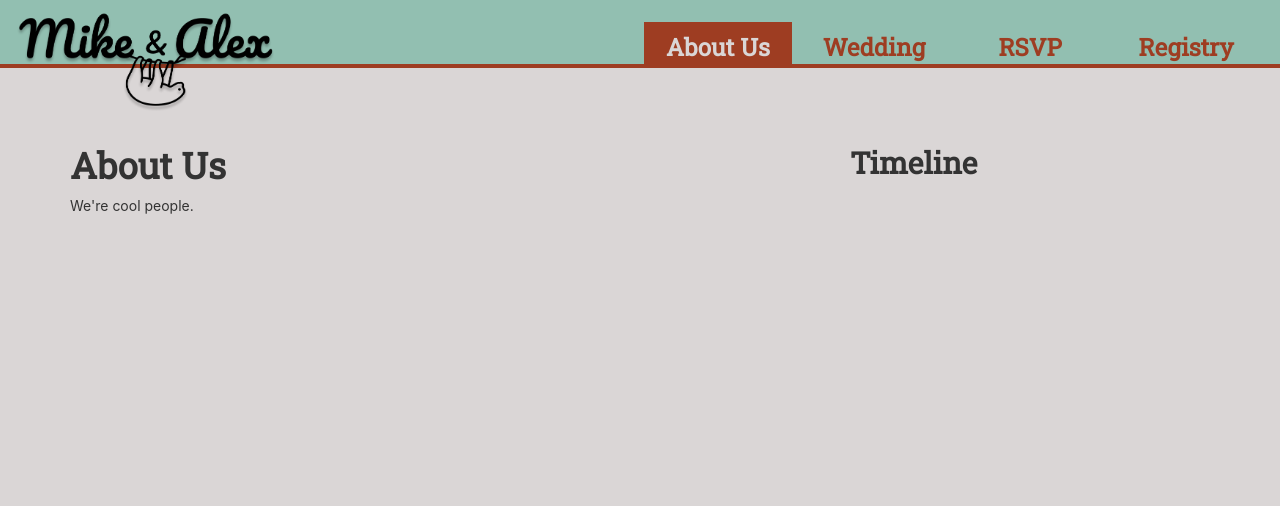
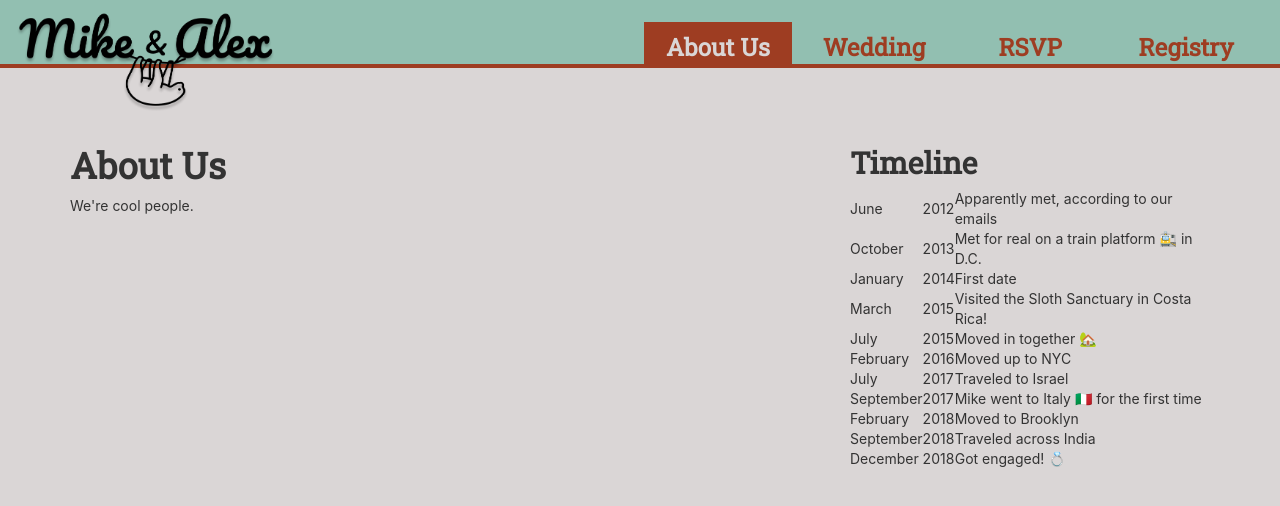
Before and after one commit to alemosie/wedding-site, a React (Create React App) app in the folder client/: page /about in a window 1280 px wide. Shown: the top 506 px of the page. Built offline with nearby package versions, Linux system fonts and the light colour scheme.

Commit message:
Create timeline data, table

```diff
--- a/client/src/About.js
+++ b/client/src/About.js
@@ -1,7 +1,20 @@
 import React, { Component } from "react";
 import { Grid, Row, Col } from 'react-bootstrap';
+import timelineData from './data/dates.json';
 
 class About extends Component {
+
+  createTable = (data) => {
+    let tableRows = data.map(row => {
+      let tableRow = row.map((element, index) => {
+        return <td key={row[0] + row[1] + index}>{element}</td>
+      })
+      return <tr key={row[0] + row[1]}>{tableRow}</tr>
+    })
+
+    return <table id="timeline"><tbody>{tableRows}</tbody></table>
+  }
+
   render() {
     return (
       <Grid>
@@ -14,6 +27,7 @@ class About extends Component {
           </Col>
           <Col xs={8} md={4}>
             <h2>Timeline</h2>
+            {this.createTable(timelineData)}
           </Col>
         </Row>
       </Grid>
--- /dev/null
+++ b/client/src/data/dates.json
@@ -0,0 +1,13 @@
+[
+  ["June", "2012", "Apparently met, according to our emails"],
+  ["October", "2013", "Met for real on a train platform 🚉 in D.C."],
+  ["January", "2014", "First date"],
+  ["March", "2015", "Visited the Sloth Sanctuary in Costa Rica!"],
+  ["July", "2015", "Moved in together 🏡"],
+  ["February", "2016", "Moved up to NYC"],
+  ["July", "2017", "Traveled to Israel"],
+  ["September", "2017", "Mike went to Italy 🇮🇹 for the first time"],
+  ["February", "2018", "Moved to Brooklyn"],
+  ["September", "2018", "Traveled across India"],
+  ["December", "2018", "Got engaged! 💍"]
+]
```
